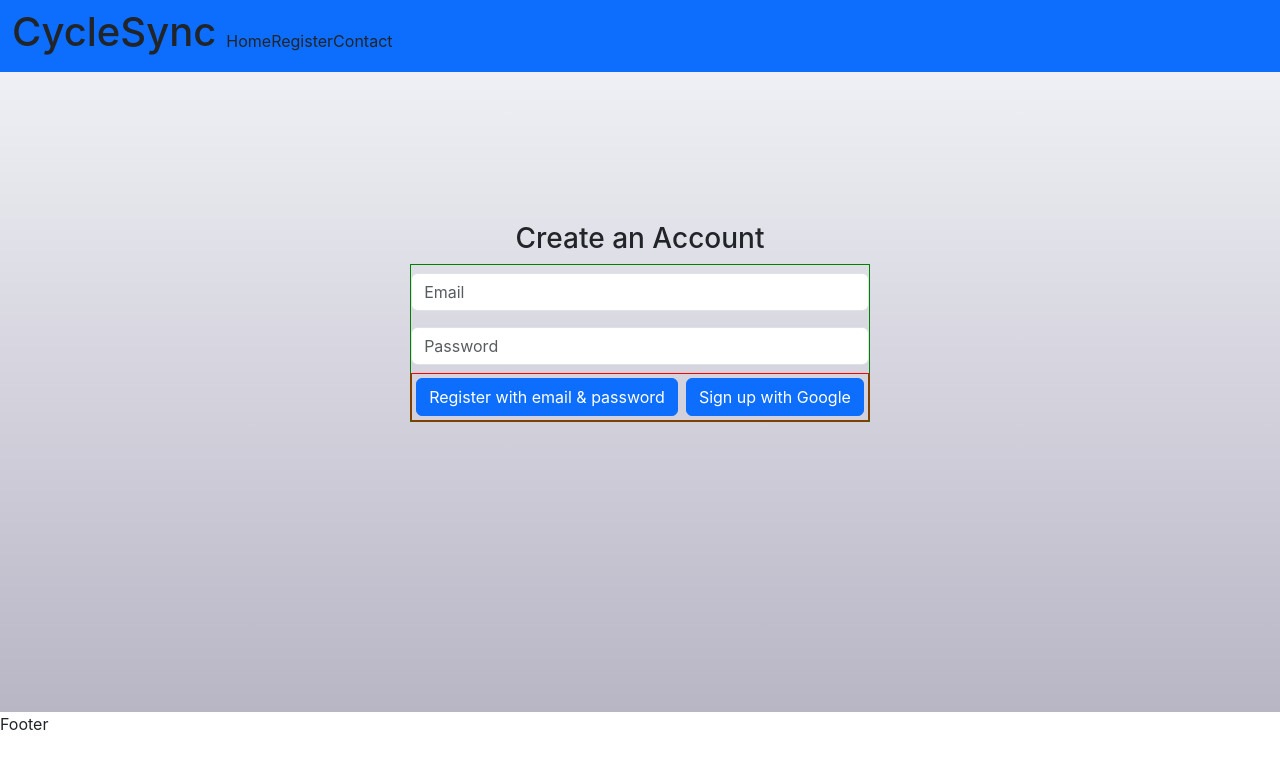
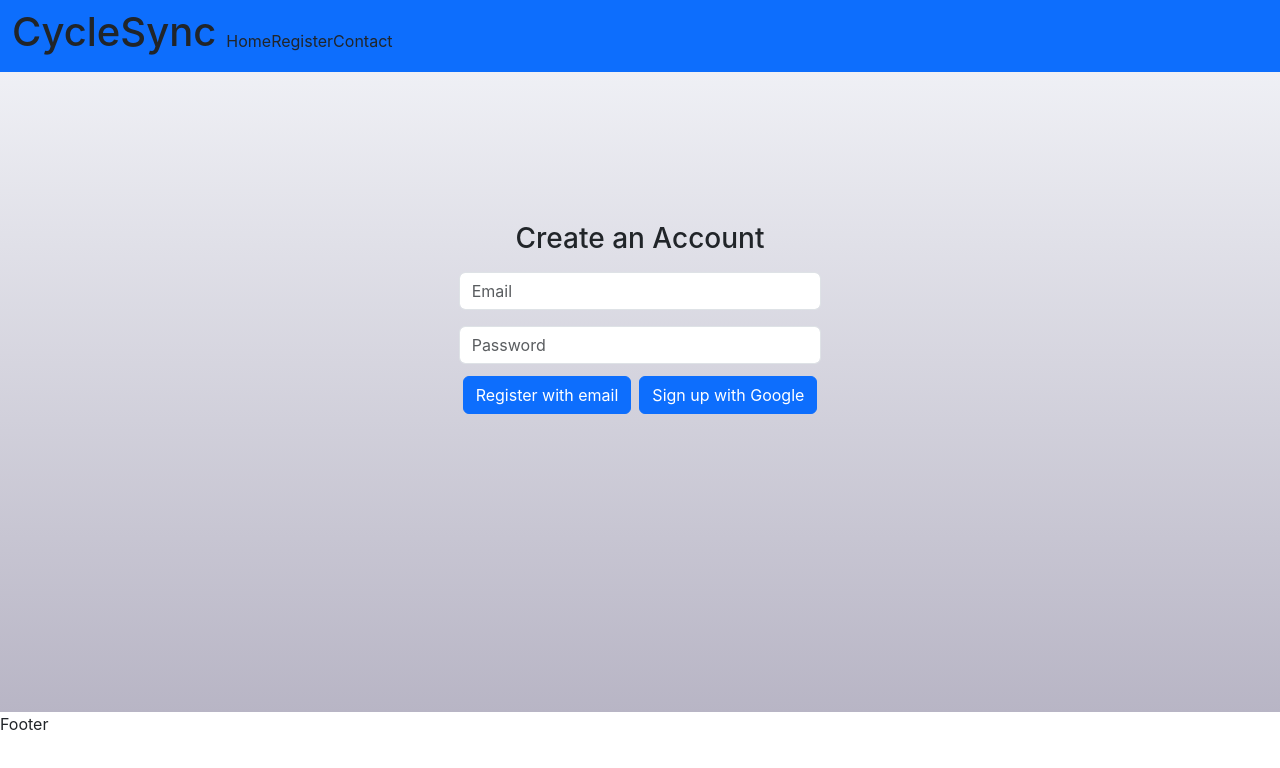
Before and after one commit to sadatakhtar/menses-react-app, a React (Create React App) app: page /register in a window 1280 px wide. Shown: the top 768 px of the page. Built offline with nearby package versions, Linux system fonts and the light colour scheme; no server answers.

Commit message:
Removed borders from register component and removed unused selectors from css file

```diff
--- a/src/components/auth/Register.js
+++ b/src/components/auth/Register.js
@@ -68,7 +68,7 @@ const Register = ({ existingUser }) => {
 
             <div className="register-btn-container">
               <button className="btn btn-primary">
-                Register with email & password
+                Register with email
               </button>
               <button
                 className="btn btn-primary"
--- a/src/styles/Register.css
+++ b/src/styles/Register.css
@@ -1,11 +1,3 @@
-.register-form-wrapper {
-    border: 1px green solid;
-
+button {
+  margin: 4px;
 }
-.register-btn-container {
-    border: 1px red solid;
-}
-button {
-    margin: 4px;
-
-}
```
